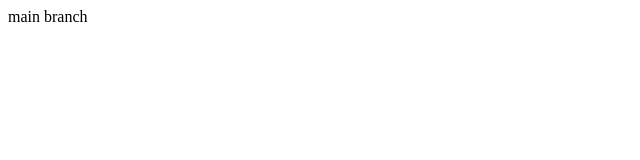
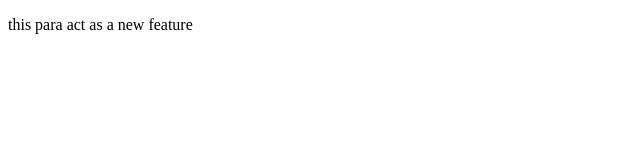
Before and after one commit to sajidigtech/day1atigtechNewRepo, a plain HTML site: page index.html in a window 1280 px wide. Shown: the whole page, without its empty margins (0-640 px from the left). Drawn offline with Linux system fonts and the light colour scheme.

Commit message:
addeed features

```diff
--- a/index.html
+++ b/index.html
@@ -6,6 +6,8 @@
     <title>Document</title>
 </head>
 <body>
-    main branch
+    <p>
+        this para act as a new feature
+    </p>
 </body>
 </html>
```
Also changed, not shown: 1 other file.
